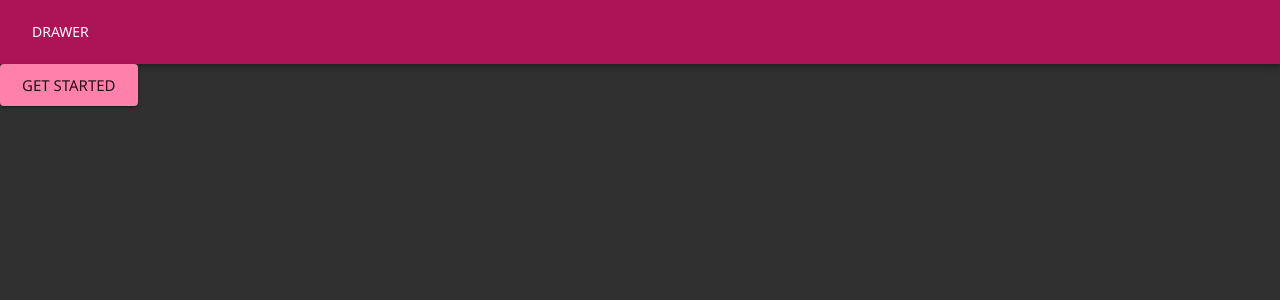
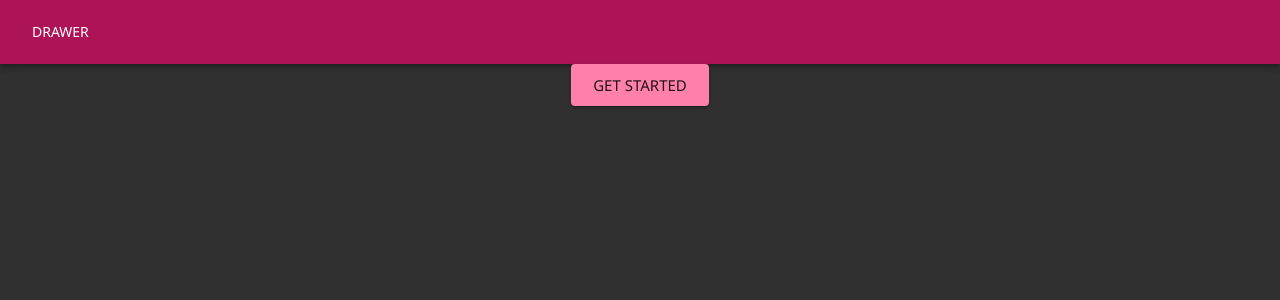
Before and after one commit to Cyntheon/BDONinja, a Next.js app: page / in a window 1280 px wide. Shown: the top 300 px of the page. Built offline with nearby package versions, Linux system fonts and the light colour scheme.

Commit message:
Adjust page layout to center content

```diff
--- a/src/main/Main.tsx
+++ b/src/main/Main.tsx
@@ -2,6 +2,7 @@ import {Container} from "@material-ui/core";
 import Topbar from "main/topbar/Topbar";
 import {useCallback, useState} from "react";
 import Drawer from "main/drawer/Drawer";
+import {css} from "@emotion/react";
 
 const Main = ({children}: {children: any}) => {
   const [drawerOpen, setDrawerOpen] = useState(false);
@@ -11,14 +12,23 @@ const Main = ({children}: {children: any}) => {
   }, [setDrawerOpen]);
 
   return (
-    <Container
-      disableGutters
-      maxWidth={false}
-    >
+    <>
       <Drawer drawerOpen={drawerOpen} setDrawerOpen={setDrawerOpen} />
       <Topbar toggleDrawerOpen={toggleDrawerOpen} />
-      {children}
-    </Container>
+      <Container
+        disableGutters
+        maxWidth={false}
+        css={css`
+          &.MuiContainer-root {
+            display: flex;
+            justify-content: center;
+            align-items: center;
+          }
+        `}
+      >
+        {children}
+      </Container>
+    </>
   );
 };
 
```
